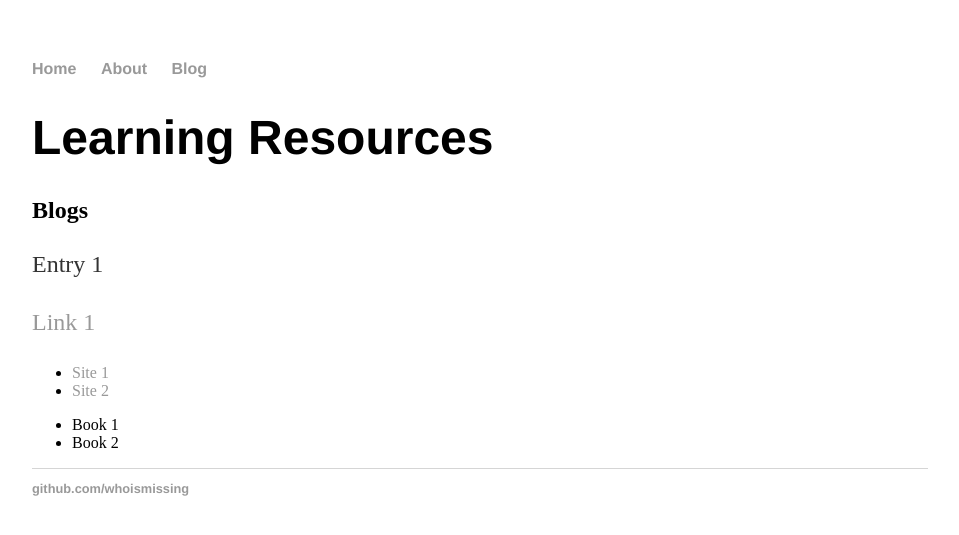
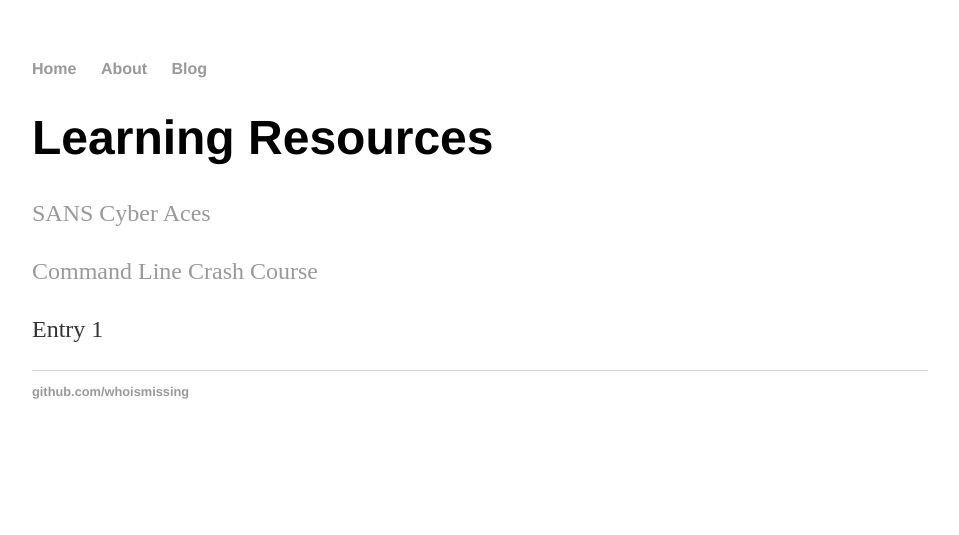
Before and after one commit to whoismissing/whoismissing.github.io, a Jekyll site: the page built from index.html, in a window 1280 px wide. Shown: the top 535 px of the page, without its empty margins (160-1119 px from the left). Built offline with Jekyll 4.4.1, drawn with Linux system fonts in a browser that asks for light colours.

Commit message:
Update index.html

```diff
--- a/index.html
+++ b/index.html
@@ -4,17 +4,8 @@ title: whoismissing | Home
 ---
 <div class="blurb">
 	<h1>Learning Resources</h1>
-	<h2>Blogs</h2>
+	<p><a href="https://tutorials.cyberaces.org/tutorials">SANS Cyber Aces</a><p>
+	<p><a href="https://learnpythonthehardway.org/book/appendixa.html">Command Line Crash Course</a><p>
 	<p>Entry 1</p>
-	<p><a href="#">Link 1</a><p>
 
-	<ul class="links">
-		<li><a href="#">Site 1</a></li>
-		<li><a href="#">Site 2</a></li>
-	</ul>
-
-	<ul class="books">
-		<li>Book 1</li>
-		<li>Book 2</li>
-	</ul>
 </div><!-- /.blurb -->
```
